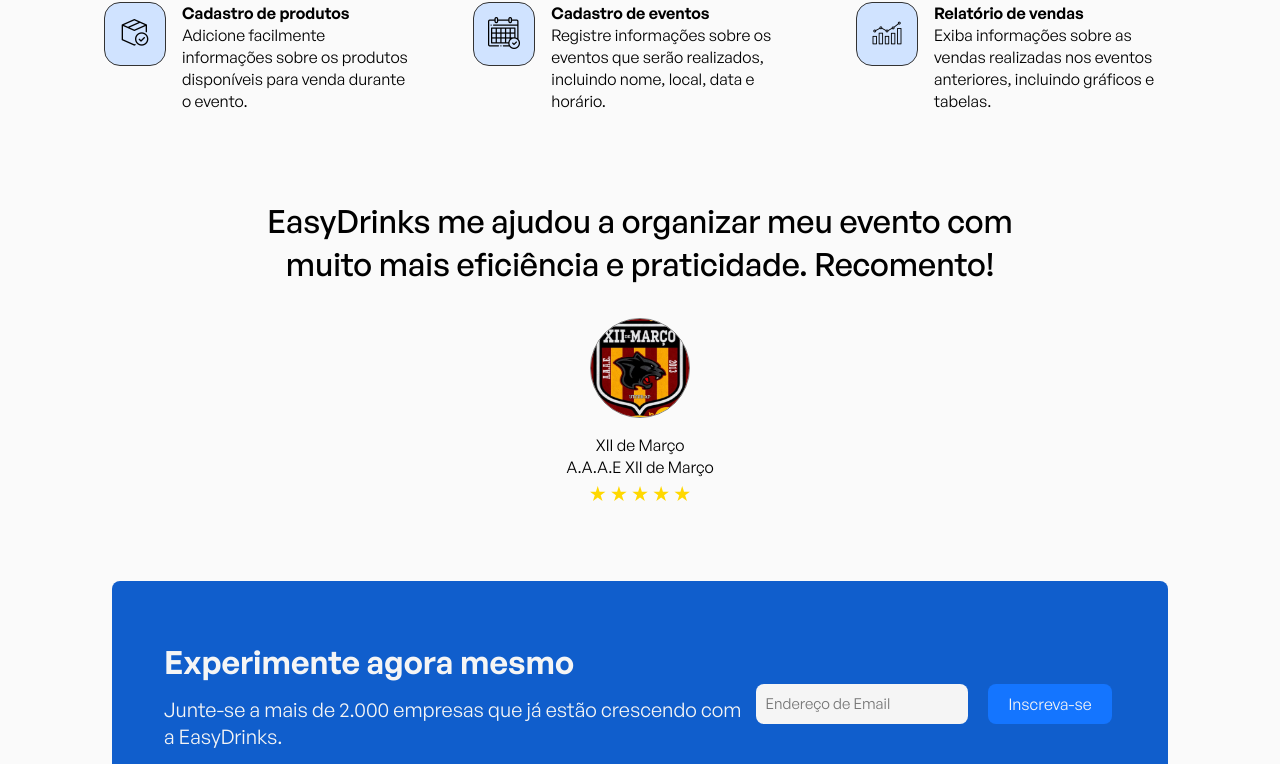
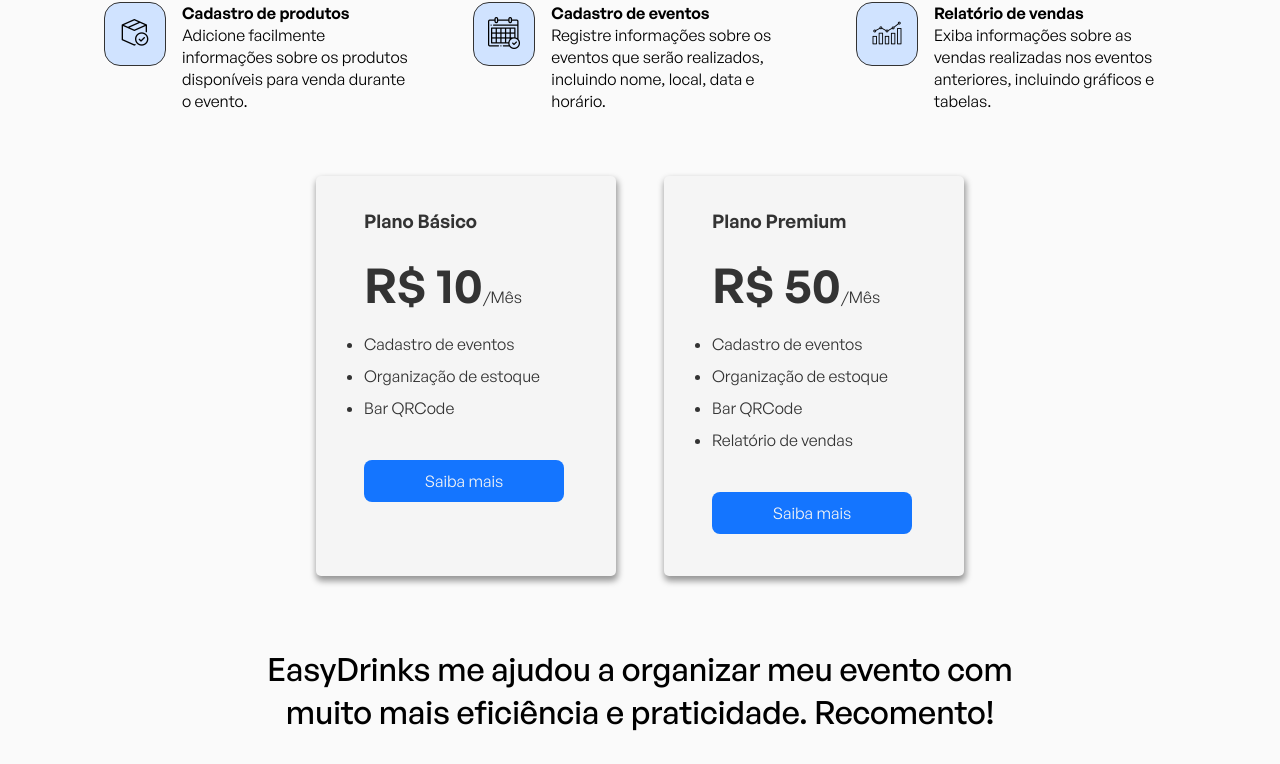
Before and after one commit to lsouza32/EasyDrinks, a React (Vite) app in the folder frontend/: page / in a window 1280 px wide. Shown: the part 648-1412 px from the top of the page. Built offline with nearby package versions, Linux system fonts and the light colour scheme.

Commit message:
Ajustado CardsPricing

```diff
--- /dev/null
+++ b/frontend/src/components/CardsPricing/index.tsx
@@ -0,0 +1,42 @@
+import { ReactNode } from 'react';
+
+import { Button } from '../Button';
+import { Container, PriceCardHeader, PriceValue, PriceItems, TextPrice, Text } from './styles';
+
+interface PricingCardProps {
+  children: ReactNode;
+  typePlan: string;
+  value: string;
+}
+
+export function CardsPricing({ children, typePlan, value }: PricingCardProps) {
+  return (
+    <Container>
+
+      <PriceCardHeader>
+        <h3>{typePlan}</h3>
+      </PriceCardHeader>
+
+      <PriceValue>
+        <TextPrice>R$ {value}</TextPrice>
+        <Text>/Mês</Text>
+      </PriceValue>
+
+      <PriceItems>
+        {children}
+      </PriceItems>
+
+      <Button
+        onClick={()=>{
+          alert('clicou');
+        }}
+        placeholder='Saiba mais'
+        background='#1475FF'
+        color='#f5f5f5'
+        height='42px'
+        width='200px'
+      />
+
+    </Container>
+  );
+}
--- /dev/null
+++ b/frontend/src/components/CardsPricing/styles.ts
@@ -0,0 +1,45 @@
+import styled from 'styled-components';
+
+export const Container = styled.div`
+  background-color: #f5f5f5;
+  border-radius: 5px;
+  box-shadow: 1px 4px 6px 1px  rgba(0, 0, 0, 0.4);
+  padding: 32px 48px;
+  width: 300px;
+  height: 400px;
+  align-items: start;
+  justify-content: start;
+  display: flex;
+  flex-direction: column;
+  margin: 24px;
+`;
+
+export const PriceCardHeader= styled.div`
+  margin-bottom: 20px;
+`;
+
+export const PriceValue = styled.div`
+  flex-direction: row;
+`;
+
+export const TextPrice = styled.text`
+  font-size: 48px;
+  font-weight: bold;
+`;
+
+export const Text = styled.text`
+  font-size: 16px;
+`;
+
+export const PriceItems = styled.ul`
+  margin-top: 10px;
+  margin-bottom: 20px;
+
+  padding: 0;
+
+
+  li{
+    font-size: 16px;
+    line-height: 32px;
+  }
+`;
--- /dev/null
+++ b/frontend/src/components/layouts/Pricing/index.tsx
@@ -0,0 +1,22 @@
+import { CardsPricing } from '../../CardsPricing';
+import { Container } from './styles';
+
+export function Pricing() {
+  return(
+    <Container>
+      <CardsPricing typePlan='Plano Básico' value='10' >
+        <li>Cadastro de eventos</li>
+        <li>Organização de estoque</li>
+        <li>Bar QRCode</li>
+      </CardsPricing>
+
+      <CardsPricing typePlan='Plano Premium' value='50' >
+        <li>Cadastro de eventos</li>
+        <li>Organização de estoque</li>
+        <li>Bar QRCode</li>
+        <li>Relatório de vendas</li>
+      </CardsPricing>
+
+    </Container>
+  );
+}
--- /dev/null
+++ b/frontend/src/components/layouts/Pricing/styles.ts
@@ -0,0 +1,9 @@
+import styled from 'styled-components';
+
+export const Container = styled.div`
+
+  display: flex;
+  flex-direction: row;
+  align-items: center;
+  justify-content: center;
+`;
--- a/frontend/src/pages/Home/index.tsx
+++ b/frontend/src/pages/Home/index.tsx
@@ -5,6 +5,7 @@
 import { Header, Body, Footer } from './styles';
 import { ProductCta } from '../../components/layouts/ProductCta';
 import { SignalReview } from '../../components/layouts/SignalReview';
+import { Pricing } from '../../components/layouts/Pricing';
 
 export function Home(){
   return(
@@ -15,6 +16,7 @@
       </Header>
       <Body>
         <FeatureHighlight/>
+        <Pricing/>
         <SignalReview/>
         <ProductCta/>
       </Body>
```
Also changed, not shown: frontend/src/assets/images/checkbox.png (added), frontend/src/assets/images/checkbox.svg (added).
